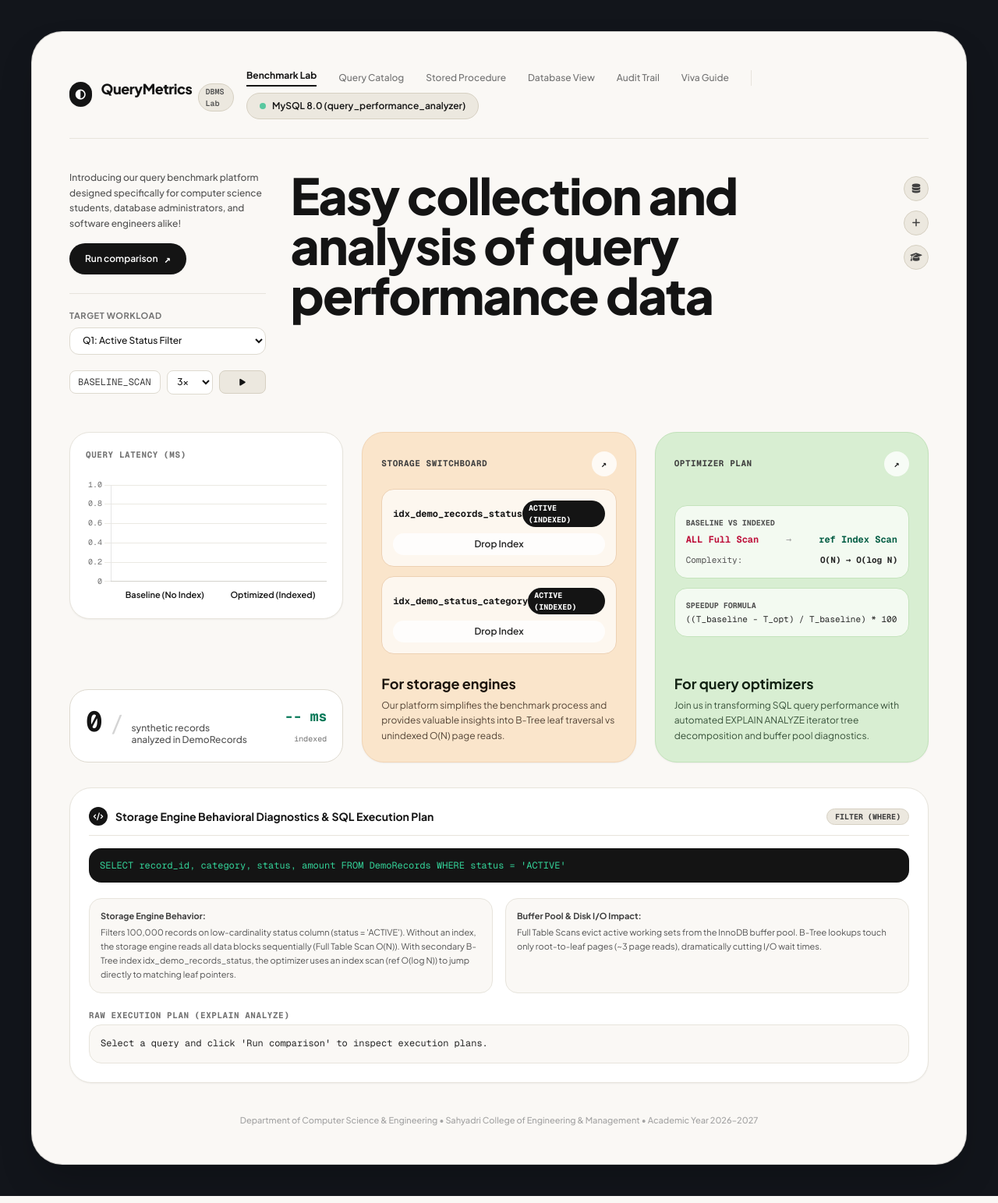
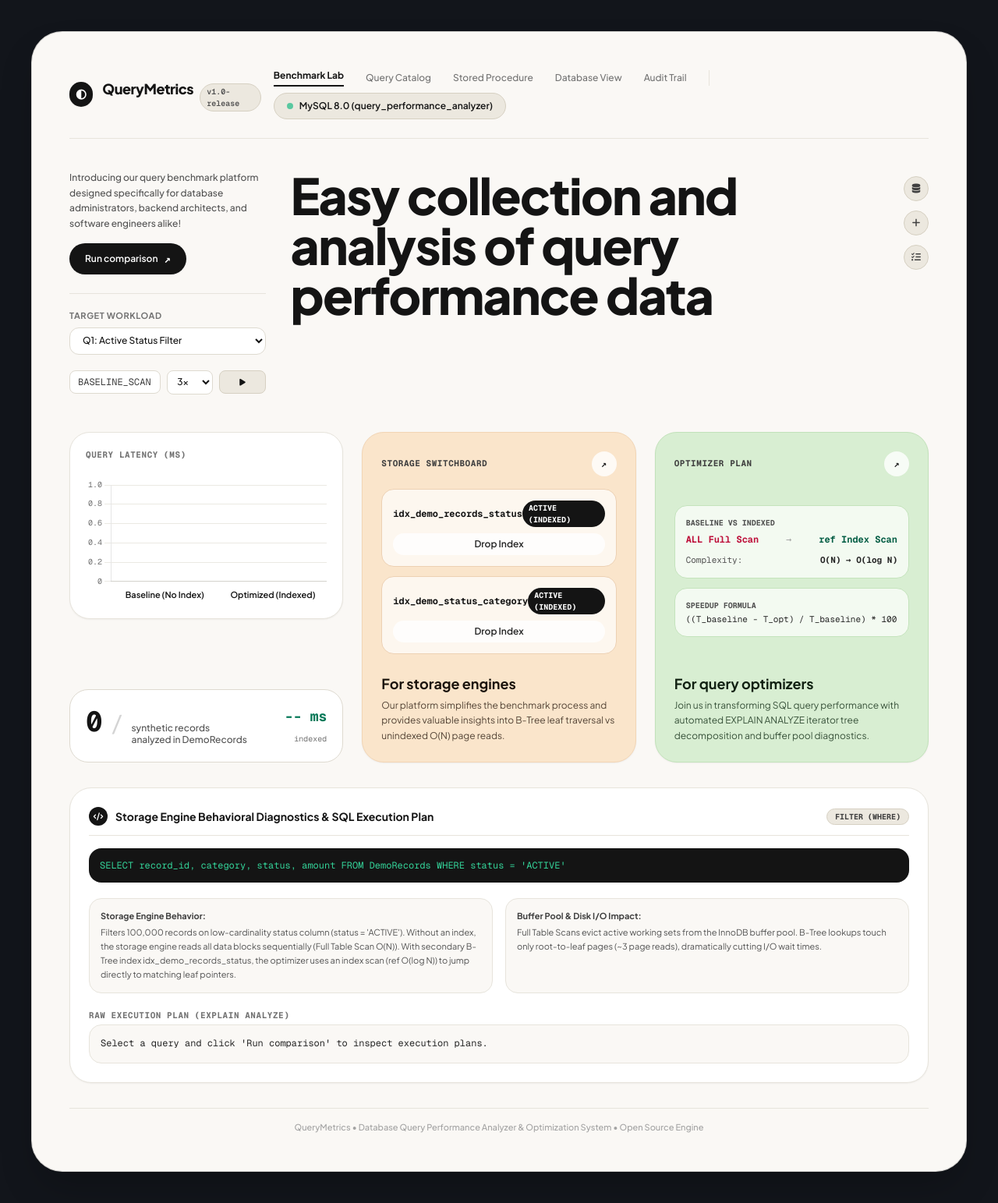
Before and after one commit to anoopcodehack/DBMS_query_analyzer, a Flask app: page / in a window 1280 px wide. Shown: the whole page at 78% size. Run offline with Flask 3, Linux system fonts and the light colour scheme; data comes from the database, SQL or seed files in the repository; both versions use the stored data as it was after the commit; data that the repository does not hold is empty; some libraries are stand-ins or nearby versions.

Commit message:
refactor: remove viva sections and college references to establish independent project identity

```diff
--- a/app.py
+++ b/app.py
@@ -2,7 +2,7 @@
 =============================================================================
 DATABASE QUERY PERFORMANCE ANALYZER AND OPTIMIZATION SYSTEM
 Flask Backend Server & API Controller
-Academic Mini-Project: Sahyadri College of Engineering & Management, Mangaluru
+High-Performance SQL Benchmarking & Query Optimization Suite
 =============================================================================
 """
 
@@ -79,7 +79,7 @@ def get_mysql_connection():
         raise RuntimeError("Neither mysql-connector-python nor pymysql is installed.")
 
 def init_sqlite_db():
-    """Initializes embedded SQLite database with 1:1 matching academic schema & trigger."""
+    """Initializes embedded SQLite database with 1:1 matching relational schema & trigger."""
     conn = sqlite3.connect(SQLITE_PATH)
     conn.execute("PRAGMA foreign_keys = ON;")
     cursor = conn.cursor()
@@ -223,8 +223,8 @@ def init_sqlite_db():
     # Default Users
     cursor.execute("SELECT COUNT(*) FROM Users;")
     if cursor.fetchone()[0] == 0:
-        cursor.execute("INSERT INTO Users (user_id, full_name, email, role) VALUES (1, 'Lead DBA Analyst', 'analyst@sahyadri.edu.in', 'ADMIN');")
-        cursor.execute("INSERT INTO Users (user_id, full_name, email, role) VALUES (2, 'Student Researcher', 'student@sahyadri.edu.in', 'ANALYST');")
+        cursor.execute("INSERT INTO Users (user_id, full_name, email, role) VALUES (1, 'Lead DBA Analyst', 'analyst@querymetrics.local', 'ADMIN');")
+        cursor.execute("INSERT INTO Users (user_id, full_name, email, role) VALUES (2, 'Systems Engineer', 'engineer@querymetrics.local', 'ANALYST');")
 
     # Default Query Catalog
     cursor.execute("SELECT COUNT(*) FROM QueryCatalog;")
@@ -1055,7 +1055,7 @@ if __name__ == '__main__':
     debug = os.getenv('FLASK_DEBUG', 'True').lower() == 'true'
     print("=" * 75)
     print(" DATABASE QUERY PERFORMANCE ANALYZER AND OPTIMIZATION SYSTEM")
-    print(f" Department of CSE, Sahyadri College of Engineering & Management")
+    print(f" Database Query Performance Analyzer & Optimization System")
     print(f" Active Database Engine: {active_engine}")
     print(f" Running Web Dashboard at: http://localhost:{port}")
     print("=" * 75)
--- a/database/test_queries.sql
+++ b/database/test_queries.sql
@@ -1,7 +1,6 @@
 -- =============================================================================
--- ACADEMIC REPORT SCREENSHOT QUERIES & VIVA DEMO SCRIPT
+-- SYSTEM VERIFICATION & BENCHMARK VALIDATION SCRIPTS
 -- Project: DATABASE QUERY PERFORMANCE ANALYZER AND OPTIMIZATION SYSTEM
--- Sahyadri College of Engineering & Management, Mangaluru
 -- =============================================================================
 
 USE query_performance_analyzer;
--- a/static/js/dashboard.js
+++ b/static/js/dashboard.js
@@ -41,7 +41,7 @@ document.addEventListener('DOMContentLoaded', () => {
 // TAB SWITCHBOARD
 // -----------------------------------------------------------------------------
 function switchTab(tabId) {
-    const tabs = ['lab', 'catalog', 'procedure', 'view', 'audit', 'viva'];
+    const tabs = ['lab', 'catalog', 'procedure', 'view', 'audit'];
     tabs.forEach(t => {
         const el = document.getElementById(`tab-${t}`);
         const btn = document.getElementById(`tabBtn-${t}`);
--- a/templates/index.html
+++ b/templates/index.html
@@ -73,7 +73,7 @@
                 </div>
                 <div class="flex items-baseline space-x-2">
                     <span class="font-extrabold text-lg tracking-tight text-[#141414]">QueryMetrics</span>
-                    <span class="text-[10px] font-mono font-semibold px-2 py-0.5 rounded-full bg-[#ece8df] text-neutral-600 border border-[#d6d0c2]">DBMS Lab</span>
+                    <span class="text-[10px] font-mono font-semibold px-2 py-0.5 rounded-full bg-[#ece8df] text-neutral-600 border border-[#d6d0c2]">v1.0-release</span>
                 </div>
             </div>
 
@@ -93,9 +93,6 @@
                 </button>
                 <button onclick="switchTab('audit')" id="tabBtn-audit" class="tab-link text-neutral-500 hover:text-[#141414] font-medium transition">
                     Audit Trail
-                </button>
-                <button onclick="switchTab('viva')" id="tabBtn-viva" class="tab-link text-neutral-500 hover:text-[#141414] font-medium transition">
-                    Viva Guide
                 </button>
 
                 <!-- Thin Vertical Divider -->
@@ -120,7 +117,7 @@
                 <!-- Left Sub-column (Col 1-3): Intro text, Black pill button, Hairline divider, Dropdown -->
                 <div class="lg:col-span-3 space-y-4">
                     <p class="text-xs text-neutral-600 leading-relaxed font-medium">
-                        Introducing our query benchmark platform designed specifically for computer science students, database administrators, and software engineers alike!
+                        Introducing our query benchmark platform designed specifically for database administrators, backend architects, and software engineers alike!
                     </p>
 
                     <!-- Black Pill Button with Arrow (Exact copy of 'Contact sales ↗') -->
@@ -171,8 +168,8 @@
                     <button onclick="seedAdditionalRows(25000)" title="Seed 25,000 More Synthetic Rows" class="w-8 h-8 rounded-full bg-[#ece8df] hover:bg-[#e0dbc9] text-neutral-700 flex items-center justify-center text-xs transition border border-[#d6d0c2]">
                         <i class="fa-solid fa-plus"></i>
                     </button>
-                    <button onclick="switchTab('viva')" title="CSE Technical Assessment Guide" class="w-8 h-8 rounded-full bg-[#ece8df] hover:bg-[#e0dbc9] text-neutral-700 flex items-center justify-center text-xs transition border border-[#d6d0c2]">
-                        <i class="fa-solid fa-graduation-cap"></i>
+                    <button onclick="switchTab('catalog')" title="Approved Query Catalog" class="w-8 h-8 rounded-full bg-[#ece8df] hover:bg-[#e0dbc9] text-neutral-700 flex items-center justify-center text-xs transition border border-[#d6d0c2]">
+                        <i class="fa-solid fa-list-check"></i>
                     </button>
                 </div>
             </section>
@@ -263,7 +260,7 @@
                     <!-- Top Row: Card Title & Arrow Button -->
                     <div class="flex items-center justify-between">
                         <span class="text-[11px] font-mono font-bold uppercase tracking-wider text-neutral-700">Optimizer Plan</span>
-                        <button onclick="switchTab('viva')" title="Inspect Viva & Formulas" class="w-8 h-8 rounded-full bg-white/80 hover:bg-white text-neutral-800 flex items-center justify-center text-xs transition shadow-xs">
+                        <button onclick="runAutomatedComparison()" title="Run Automated Comparison" class="w-8 h-8 rounded-full bg-white/80 hover:bg-white text-neutral-800 flex items-center justify-center text-xs transition shadow-xs">
                             <span class="font-mono text-xs font-bold">&nearr;</span>
                         </button>
                     </div>
@@ -321,7 +318,7 @@
                     <pre id="querySqlDisplay" class="p-3.5 text-xs bg-[#141414] text-emerald-400 rounded-2xl overflow-x-auto font-mono terminal-scroll">-- Select a query to view definition</pre>
                 </div>
 
-                <!-- 3-point diagnostic cards -->
+                <!-- 2-point diagnostic cards -->
                 <div class="grid grid-cols-1 md:grid-cols-2 gap-4 text-xs pt-1">
                     <div class="p-3.5 rounded-2xl bg-[#faf8f5] border border-[#e7e4dc] space-y-1">
                         <span class="text-[11px] font-bold text-neutral-700">Storage Engine Behavior:</span>
@@ -486,51 +483,9 @@
             </div>
         </section>
 
-        <!-- ================================================================= -->
-        <!-- TAB 6: VIVA VOCE & TECHNICAL REFERENCE -->
-        <!-- ================================================================= -->
-        <section id="tab-viva" class="space-y-6 hidden">
-            <div class="p-6 rounded-[28px] bg-white border border-[#e7e4dc] space-y-5 shadow-sm">
-                <div>
-                    <h2 class="text-base font-bold text-[#141414]">Technical Assessment & Viva Voce Guide</h2>
-                    <p class="text-xs text-neutral-500 mt-0.5">Department of Computer Science & Engineering syllabus reference.</p>
-                </div>
-
-                <div class="grid grid-cols-1 md:grid-cols-2 gap-4 text-xs">
-                    <div class="p-4 rounded-2xl border border-[#e7e4dc] bg-[#faf8f5] space-y-2">
-                        <h4 class="font-bold text-[#141414] text-xs">1. Third Normal Form (3NF) Compliance</h4>
-                        <p class="text-neutral-600 leading-relaxed text-[11px]">
-                            Relations satisfy 1NF (atomic values) and 2NF (surrogate single-column PKs prevent partial functional dependencies). Transitive dependencies are eliminated: `query_name` is stored in `QueryCatalog` rather than repeated across thousands of `BenchmarkResults` records.
-                        </p>
-                    </div>
-
-                    <div class="p-4 rounded-2xl border border-[#e7e4dc] bg-[#faf8f5] space-y-2">
-                        <h4 class="font-bold text-[#141414] text-xs">2. B-Tree Indexing vs Full Table Scan Complexity</h4>
-                        <p class="text-neutral-600 leading-relaxed text-[11px]">
-                            A Full Table Scan requires sequential read of all disk pages (O(N) complexity). An InnoDB B+Tree index structures search keys in balanced nodes of O(log N) complexity, resolving matches via 3 to 4 page reads pointing to clustered primary key leaves.
-                        </p>
-                    </div>
-
-                    <div class="p-4 rounded-2xl border border-[#e7e4dc] bg-[#faf8f5] space-y-2">
-                        <h4 class="font-bold text-[#141414] text-xs">3. Database Trigger Implementation</h4>
-                        <p class="text-neutral-600 leading-relaxed text-[11px]">
-                            Trigger `trg_benchmark_result_audit` executes on `AFTER INSERT` on `BenchmarkResults`. Using pseudorow `NEW`, it captures `result_id` and latency directly in MySQL engine space without application-level overhead.
-                        </p>
-                    </div>
-
-                    <div class="p-4 rounded-2xl border border-[#e7e4dc] bg-[#faf8f5] space-y-2">
-                        <h4 class="font-bold text-[#141414] text-xs">4. Stored Procedure Architecture</h4>
-                        <p class="text-neutral-600 leading-relaxed text-[11px]">
-                            `CALL GetBenchmarkHistory(p_query_id)` executes parameterized multi-table joins on the server, ensuring query plan caching and avoiding repeated network round-trips for reporting.
-                        </p>
-                    </div>
-                </div>
-            </div>
-        </section>
-
-        <!-- Footer Notice -->
-        <footer class="pt-2 text-center text-[11px] text-neutral-400 font-medium">
-            Department of Computer Science & Engineering &bull; Sahyadri College of Engineering & Management &bull; Academic Year 2026&ndash;2027
+        <!-- Clean Software Project Footer -->
+        <footer class="pt-4 border-t border-[#e7e4dc] text-center text-[11px] text-neutral-400 font-medium">
+            QueryMetrics &bull; Database Query Performance Analyzer & Optimization System &bull; Open Source Engine
         </footer>
 
     </div>
```
Also changed, not shown: database/schema.sql (+3 -5 lines), README.md, 2 other files.
